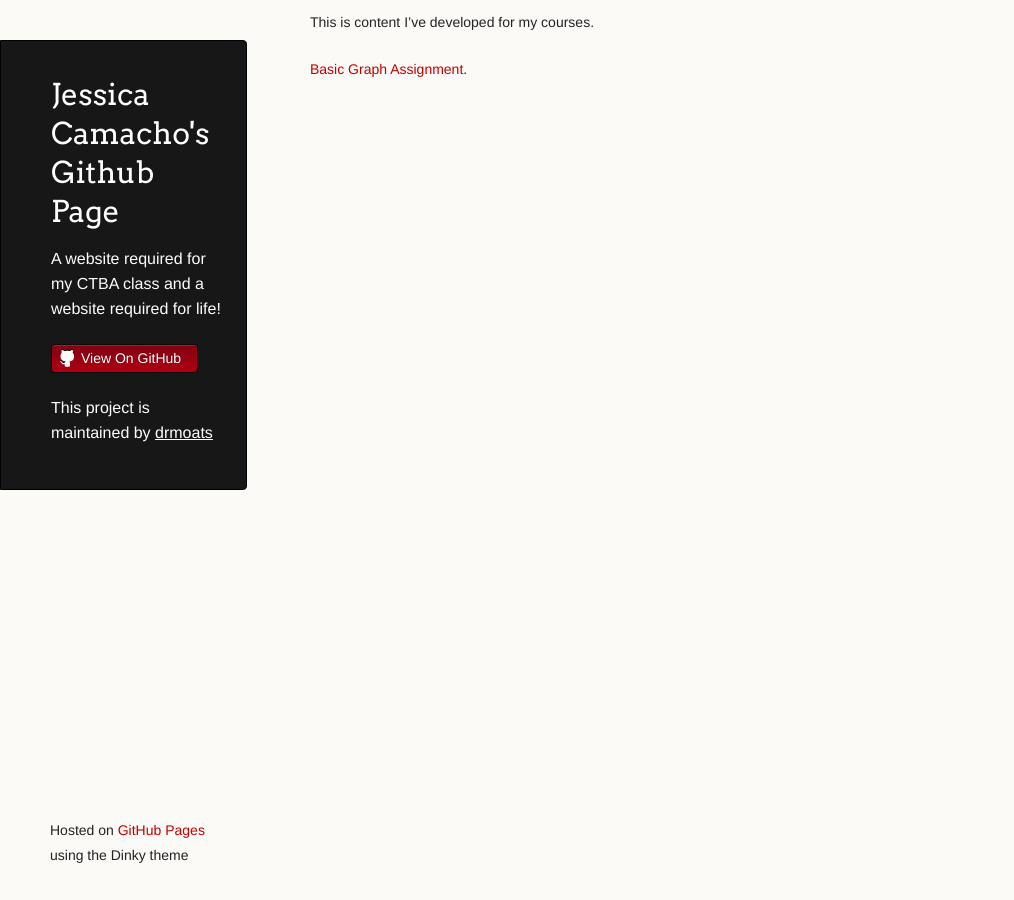
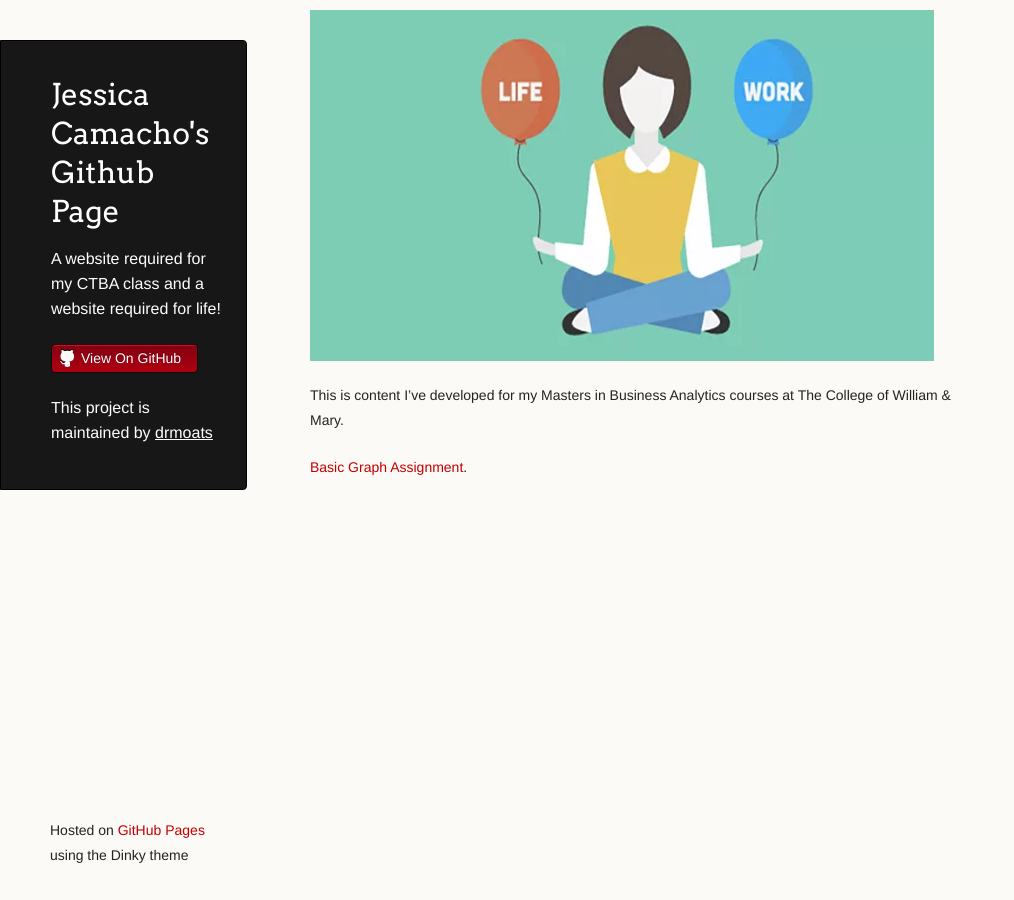
Before and after one commit to drmoats/JeyCamacho.github.io, a Jekyll site: the page built from index.md, in a window 1280 px wide. Shown: the whole page, without its empty margins (0-1014 px from the left). Built offline with Jekyll 4.4.1, drawn with Linux system fonts in a browser that asks for light colours; our own code applies the rules of GitHub Pages for plain Markdown files.

Commit message:
Update index.md

```diff
--- a/index.md
+++ b/index.md
@@ -2,8 +2,8 @@
 title: W&M MSBA Course Content
 ---
 
+![Github Pic](githubpic.jpg)
 
-
-This is content I've developed for my courses.
+This is content I've developed for my Masters in Business Analytics courses at The College of William & Mary.
 
 [Basic Graph Assignment](/M2GraphingHW/index.md).
```
